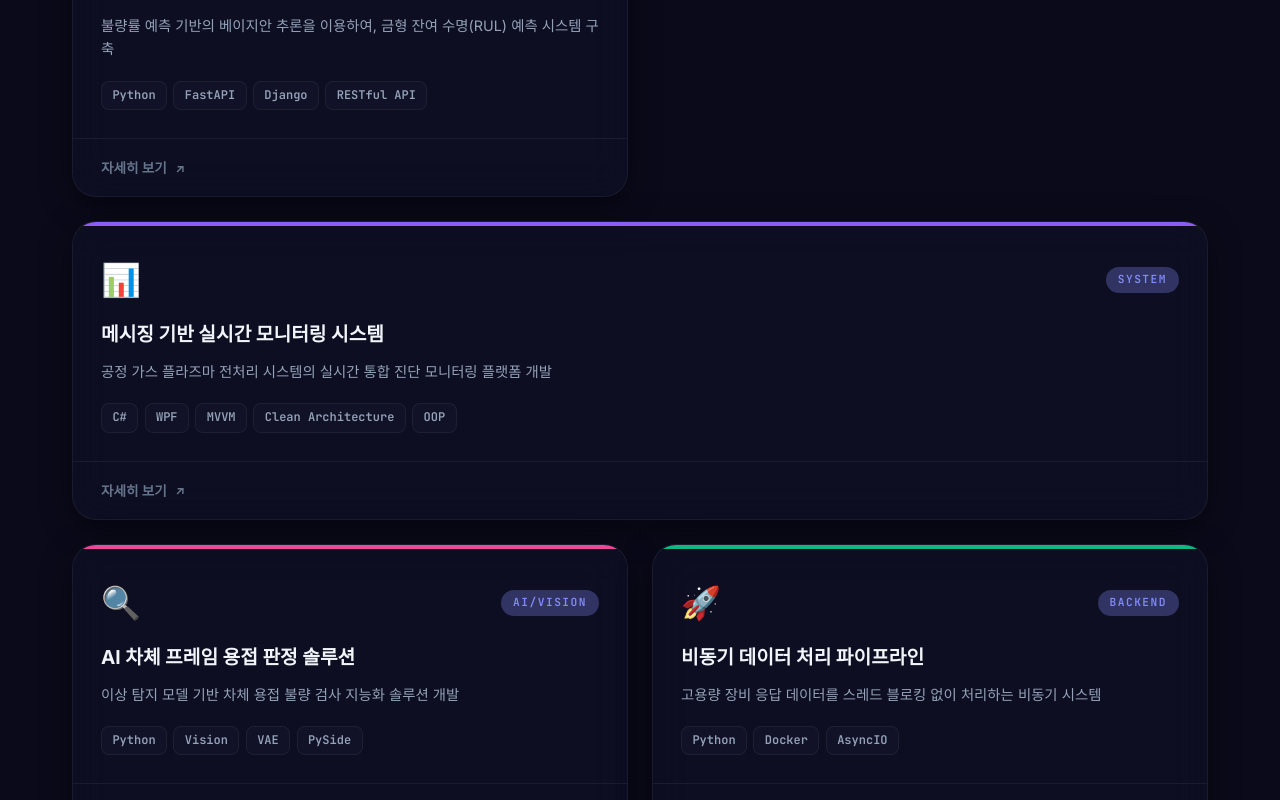
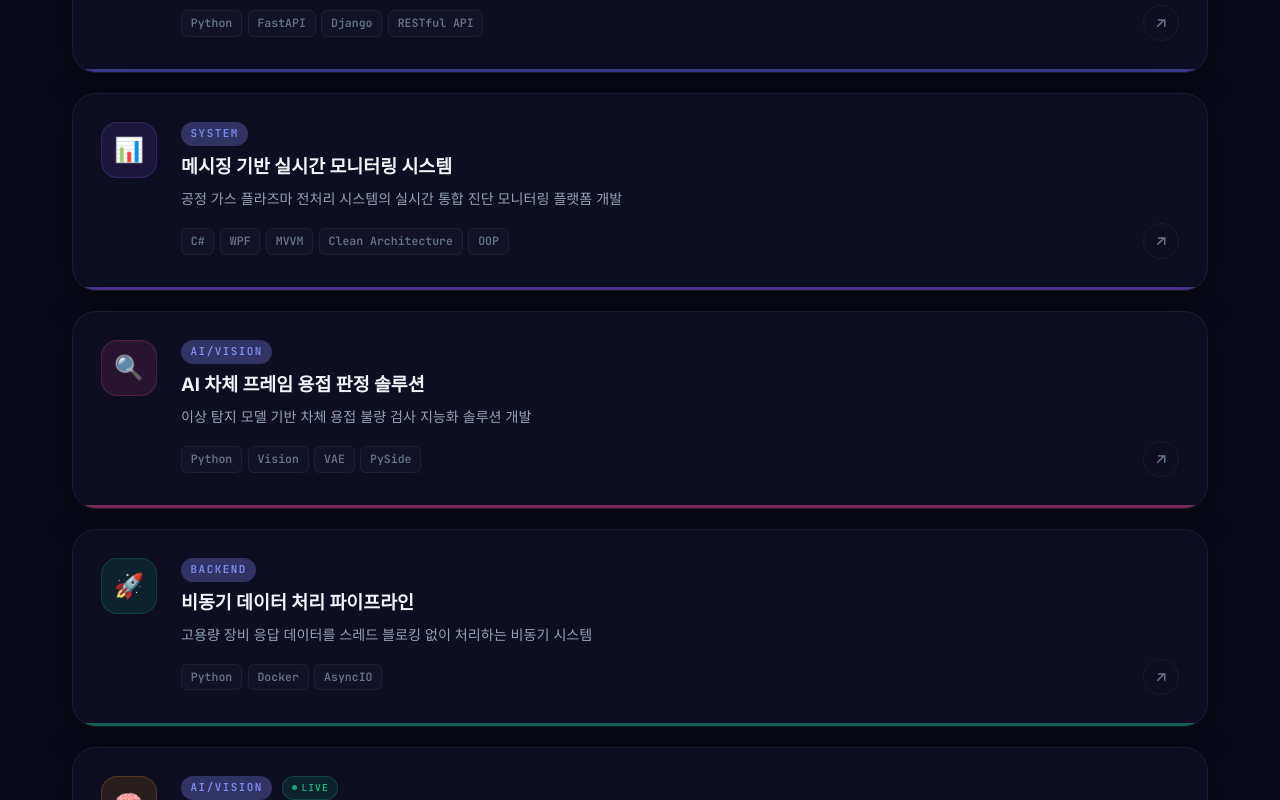
Before and after one commit to currentJob/currentJob.github.io, a React (Create React App) app: page / in a window 1280 px wide. Shown: the part 2120-2920 px from the top of the page. Built offline with nearby package versions, Linux system fonts and the light colour scheme.

Commit message:
feat: 프로젝트 섹션 컴포넌트 추가 및 VSCode 에디터 설정 파일 생성

```diff
--- a/src/components/ProjectSection.css
+++ b/src/components/ProjectSection.css
@@ -1,55 +1,220 @@
 /* ============================================
-   Project Section
+   Project Section — Clean List Layout
    ============================================ */
 
 .project-section {
   position: relative;
 }
 
-/* ─── Grid Layout ─── */
-.project-grid {
-  display: grid;
-  grid-template-columns: repeat(2, 1fr);
-  gap: 1.5rem;
+/* ─── List Layout ─── */
+.project-list {
+  display: flex;
+  flex-direction: column;
+  gap: 1.25rem;
 }
 
 /* ─── Project Card ─── */
 .project-card {
   text-decoration: none;
   color: var(--text-primary);
-  display: flex;
-  flex-direction: column;
+  display: block;
   position: relative;
   overflow: hidden;
-  transition: transform 0.4s ease, box-shadow 0.4s ease;
+  transition: transform 0.35s ease, box-shadow 0.35s ease;
   --mouse-x: 50%;
   --mouse-y: 50%;
   cursor: pointer;
 }
 
 .project-card:hover {
-  transform: translateY(-8px);
+  transform: translateY(-4px) scale(1.005);
   box-shadow:
-    0 20px 50px var(--shadow-lg),
-    0 0 40px var(--accent-glow);
+    0 16px 40px var(--shadow-lg),
+    0 0 30px var(--accent-glow);
 }
 
-/* Accent Bar */
-.project-accent-bar {
-  height: 4px;
-  border-radius: var(--radius-lg) var(--radius-lg) 0 0;
-  transition: height 0.3s ease;
+/* ─── Inner Layout (horizontal) ─── */
+.project-card-inner {
+  display: flex;
+  gap: 1.5rem;
+  padding: 1.75rem;
+  position: relative;
+  z-index: 1;
 }
 
-.project-card:hover .project-accent-bar {
-  height: 6px;
+/* ─── Icon ─── */
+.project-icon-wrap {
+  width: 56px;
+  height: 56px;
+  min-width: 56px;
+  border-radius: var(--radius-md);
+  display: flex;
+  align-items: center;
+  justify-content: center;
+  background: color-mix(in srgb, var(--accent, var(--accent-color)) 12%, transparent);
+  border: 1px solid color-mix(in srgb, var(--accent, var(--accent-color)) 20%, transparent);
+  transition: all 0.3s ease;
 }
 
-/* Mouse Glow */
+.project-card:hover .project-icon-wrap {
+  background: color-mix(in srgb, var(--accent, var(--accent-color)) 22%, transparent);
+  transform: scale(1.08);
+}
+
+.project-icon {
+  font-size: 1.5rem;
+  line-height: 1;
+}
+
+/* ─── Content ─── */
+.project-card-content {
+  flex: 1;
+  min-width: 0;
+  display: flex;
+  flex-direction: column;
+  gap: 0.5rem;
+}
+
+/* Meta Row */
+.project-card-meta {
+  display: flex;
+  align-items: center;
+  gap: 0.6rem;
+}
+
+.project-category {
+  font-size: 0.68rem;
+  font-weight: 600;
+  text-transform: uppercase;
+  letter-spacing: 1.5px;
+  color: var(--accent-color);
+  background: var(--accent-glow);
+  padding: 0.2rem 0.6rem;
+  border-radius: var(--radius-full);
+}
+
+.project-live-badge {
+  display: inline-flex;
+  align-items: center;
+  gap: 0.3rem;
+  font-size: 0.6rem;
+  font-weight: 700;
+  letter-spacing: 1px;
+  color: var(--success-color);
+  background: color-mix(in srgb, var(--success-color) 12%, transparent);
+  padding: 0.2rem 0.55rem;
+  border-radius: var(--radius-full);
+  border: 1px solid color-mix(in srgb, var(--success-color) 25%, transparent);
+}
+
+.live-dot {
+  width: 5px;
+  height: 5px;
+  background: var(--success-color);
+  border-radius: 50%;
+  animation: livePulse 1.5s ease-in-out infinite;
+}
+
+@keyframes livePulse {
+  0%, 100% { opacity: 1; }
+  50% { opacity: 0.3; }
+}
+
+/* Title & Desc */
+.project-title {
+  font-size: 1.15rem;
+  font-weight: 700;
+  line-height: 1.4;
+  transition: color 0.3s ease;
+  margin: 0;
+}
+
+.project-card:hover .project-title {
+  color: var(--accent-color);
+}
+
+.project-desc {
+  font-size: 0.88rem;
+  line-height: 1.55;
+  color: var(--text-secondary);
+  margin: 0;
+  display: -webkit-box;
+  -webkit-line-clamp: 2;
+  -webkit-box-orient: vertical;
+  overflow: hidden;
+}
+
+/* Bottom Row — tech tags + arrow */
+.project-bottom-row {
+  display: flex;
+  align-items: center;
+  justify-content: space-between;
+  gap: 1rem;
+  margin-top: 0.35rem;
+}
+
+.project-tech-row {
+  display: flex;
+  flex-wrap: wrap;
+  gap: 0.35rem;
+}
+
+.project-tech-tag {
+  background: var(--bg-secondary);
+  color: var(--text-muted);
+  padding: 0.2rem 0.55rem;
+  border-radius: 6px;
+  font-size: 0.72rem;
+  font-weight: 600;
+  border: 1px solid var(--glass-border);
+  font-family: 'JetBrains Mono', monospace;
+  transition: all 0.25s ease;
+}
+
+.project-card:hover .project-tech-tag {
+  color: var(--text-secondary);
+  border-color: color-mix(in srgb, var(--accent-color) 30%, transparent);
+}
+
+/* Arrow */
+.project-arrow {
+  display: flex;
+  align-items: center;
+  justify-content: center;
+  width: 36px;
+  height: 36px;
+  min-width: 36px;
+  border-radius: 50%;
+  color: var(--text-muted);
+  border: 1px solid var(--glass-border);
+  transition: all 0.3s ease;
+}
+
+.project-card:hover .project-arrow {
+  color: white;
+  background: var(--accent-color);
+  border-color: var(--accent-color);
+  transform: translate(2px, -2px);
+  box-shadow: 0 4px 15px var(--accent-glow);
+}
+
+/* ─── Accent Bottom Line ─── */
+.project-accent-line {
+  height: 3px;
+  opacity: 0.5;
+  transition: opacity 0.3s ease, height 0.3s ease;
+}
+
+.project-card:hover .project-accent-line {
+  opacity: 1;
+  height: 4px;
+}
+
+/* ─── Mouse Glow ─── */
 .project-glow {
   position: absolute;
-  width: 250px;
-  height: 250px;
+  width: 300px;
+  height: 300px;
   border-radius: 50%;
   background: radial-gradient(
     circle,
@@ -66,133 +231,43 @@
 }
 
 .project-card:hover .project-glow {
-  opacity: 1;
-}
-
-/* Card Body */
-.project-card-body {
-  padding: 1.75rem;
-  flex: 1;
-  position: relative;
-  z-index: 1;
-}
-
-.project-card-top {
-  display: flex;
-  align-items: center;
-  justify-content: space-between;
-  margin-bottom: 1rem;
-}
-
-.project-icon {
-  font-size: 2rem;
-}
-
-.project-category {
-  font-size: 0.7rem;
-  font-weight: 600;
-  text-transform: uppercase;
-  letter-spacing: 1.5px;
-  color: var(--accent-color);
-  background: var(--accent-glow);
-  padding: 0.25rem 0.75rem;
-  border-radius: var(--radius-full);
-}
-
-.project-title {
-  font-size: 1.2rem;
-  font-weight: 700;
-  margin-bottom: 0.75rem;
-  line-height: 1.4;
-  transition: color 0.3s ease;
-}
-
-.project-card:hover .project-title {
-  color: var(--accent-color);
-}
-
-.project-desc {
-  font-size: 0.9rem;
-  line-height: 1.6;
-  color: var(--text-secondary);
-  margin-bottom: 1.25rem;
-}
-
-/* Tech Tags */
-.project-tech-row {
-  display: flex;
-  flex-wrap: wrap;
-  gap: 0.4rem;
-}
-
-.project-tech-tag {
-  background: var(--bg-secondary);
-  color: var(--text-secondary);
-  padding: 0.25rem 0.65rem;
-  border-radius: var(--radius-sm);
-  font-size: 0.75rem;
-  font-weight: 600;
-  border: 1px solid var(--glass-border);
-  font-family: 'JetBrains Mono', monospace;
-  transition: all 0.2s ease;
-}
-
-.project-card:hover .project-tech-tag {
-  border-color: var(--accent-glow);
-}
-
-/* Card Footer */
-.project-card-footer {
-  padding: 1rem 1.75rem;
-  border-top: 1px solid var(--glass-border);
-  position: relative;
-  z-index: 1;
-}
-
-.project-link-text {
-  font-weight: 700;
-  font-size: 0.85rem;
-  color: var(--text-muted);
-  display: inline-flex;
-  align-items: center;
-  gap: 0.4rem;
-  transition: all 0.3s ease;
-}
-
-.project-card:hover .project-link-text {
-  color: var(--accent-color);
-}
-
-.project-link-text svg {
-  transition: transform 0.3s ease;
-}
-
-.project-card:hover .project-link-text svg {
-  transform: translate(3px, -3px);
-}
-
-/* Featured Card */
-.project-featured {
-  grid-column: span 2;
+  opacity: 0.6;
 }
 
 /* ─── Responsive ─── */
 @media (max-width: 768px) {
-  .project-grid {
-    grid-template-columns: 1fr;
+  .project-card-inner {
+    flex-direction: column;
+    gap: 1rem;
+    padding: 1.5rem;
   }
 
-  .project-featured {
-    grid-column: span 1;
+  .project-icon-wrap {
+    width: 48px;
+    height: 48px;
+    min-width: 48px;
+  }
+
+  .project-icon {
+    font-size: 1.25rem;
+  }
+
+  .project-bottom-row {
+    flex-direction: column;
+    align-items: flex-start;
+  }
+
+  .project-arrow {
+    align-self: flex-end;
   }
 }
 
 @media (max-width: 480px) {
-  .project-card-body {
+  .project-card-inner {
     padding: 1.25rem;
   }
 
-  .project-card-footer {
-    padding: 0.75rem 1.25rem;
+  .project-title {
+    font-size: 1.05rem;
   }
 }
--- a/src/components/ProjectSection.js
+++ b/src/components/ProjectSection.js
@@ -21,38 +21,53 @@ function ProjectCard({ project, index }) {
     <a
       href={project.link}
       ref={cardRef}
-      className={`project-card glass-panel fade-in-scale ${project.span === 'featured' ? 'project-featured' : ''}`}
-      style={{ transitionDelay: `${index * 0.1}s` }}
+      className="project-card glass-panel fade-in-scale"
+      style={{ transitionDelay: `${index * 0.08}s` }}
       onMouseMove={handleMouseMove}
       {...(isExternal ? { target: '_blank', rel: 'noreferrer' } : {})}
     >
-      <div className="project-accent-bar" style={{ background: project.accentBar }} />
+      {/* Mouse glow */}
       <div className="project-glow" />
 
-      <div className="project-card-body">
-        <div className="project-card-top">
+      <div className="project-card-inner">
+        {/* Left: icon */}
+        <div className="project-icon-wrap" style={{ '--accent': project.accentBar }}>
           <span className="project-icon">{project.icon}</span>
+        </div>
+
+        {/* Right: content */}
+        <div className="project-card-content">
+          <div className="project-card-meta">
             <span className="project-category mono">{project.category}</span>
+            {isExternal && (
+              <span className="project-live-badge mono">
+                <span className="live-dot" />
+                LIVE
+              </span>
+            )}
           </div>
 
           <h3 className="project-title">{project.title}</h3>
           <p className="project-desc">{project.description}</p>
 
+          <div className="project-bottom-row">
             <div className="project-tech-row">
               {project.tech.map((t) => (
                 <span key={t} className="project-tech-tag">{t}</span>
               ))}
             </div>
-      </div>
 
-      <div className="project-card-footer">
-        <span className="project-link-text">
-          자세히 보기
-          <svg width="14" height="14" viewBox="0 0 24 24" fill="none" stroke="currentColor" strokeWidth="2.5">
+            <span className="project-arrow">
+              <svg width="18" height="18" viewBox="0 0 24 24" fill="none" stroke="currentColor" strokeWidth="2">
                 <path d="M7 17l9.2-9.2M17 17V8H8" />
               </svg>
             </span>
           </div>
+        </div>
+      </div>
+
+      {/* Accent line at bottom */}
+      <div className="project-accent-line" style={{ background: project.accentBar }} />
     </a>
   );
 }
@@ -67,7 +82,7 @@ export default function ProjectSection() {
           <p className="section-subtitle">가장 자신 있는 프로젝트와 학습 기록들을 살펴보세요.</p>
         </div>
 
-        <div className="project-grid">
+        <div className="project-list">
           {portfolioData.map((project, index) => (
             <ProjectCard key={project.id} project={project} index={index} />
           ))}
```
Also changed, not shown: 1 other file (tests, documents, lock files or other folders). Lines whose indentation alone changed are shown as unchanged.
